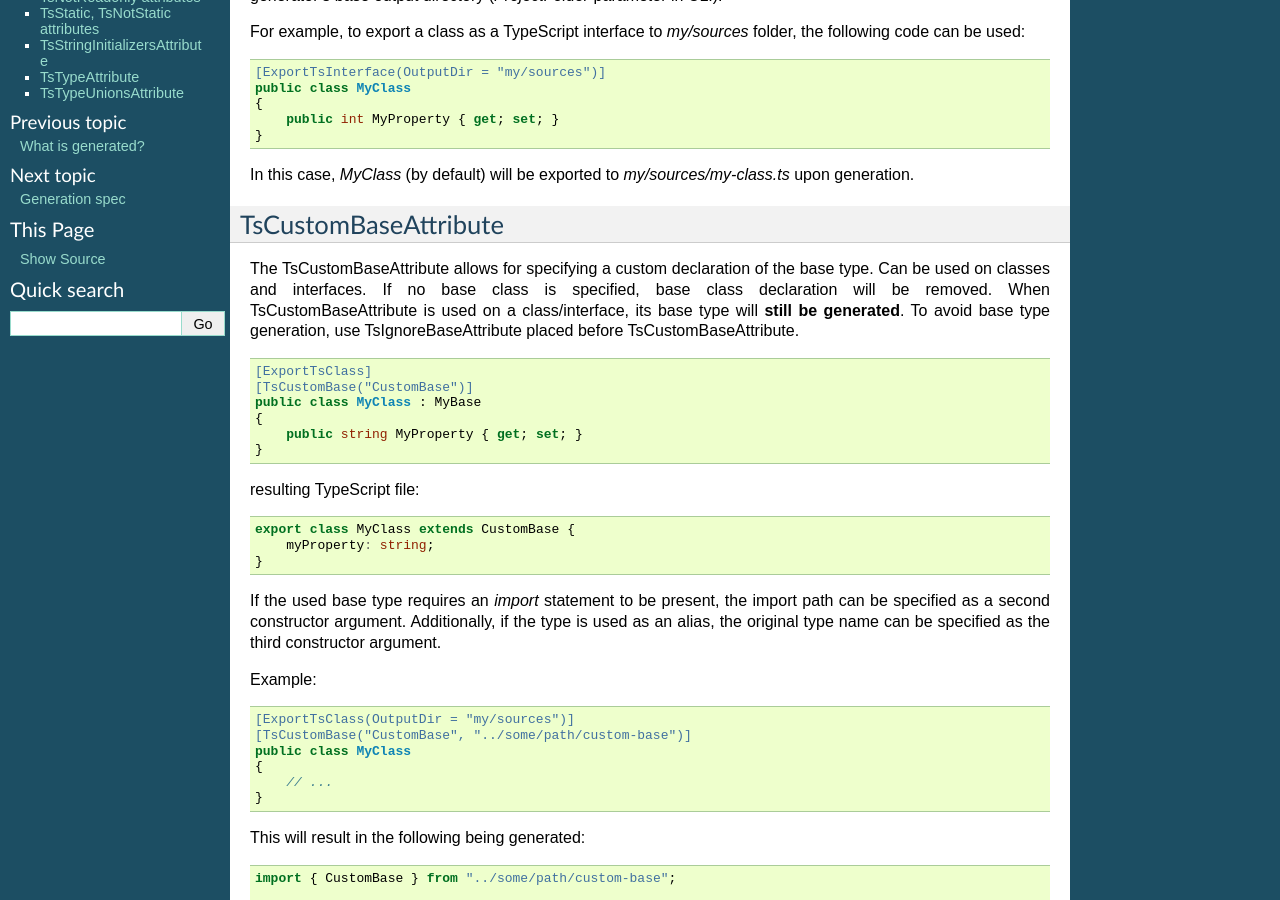
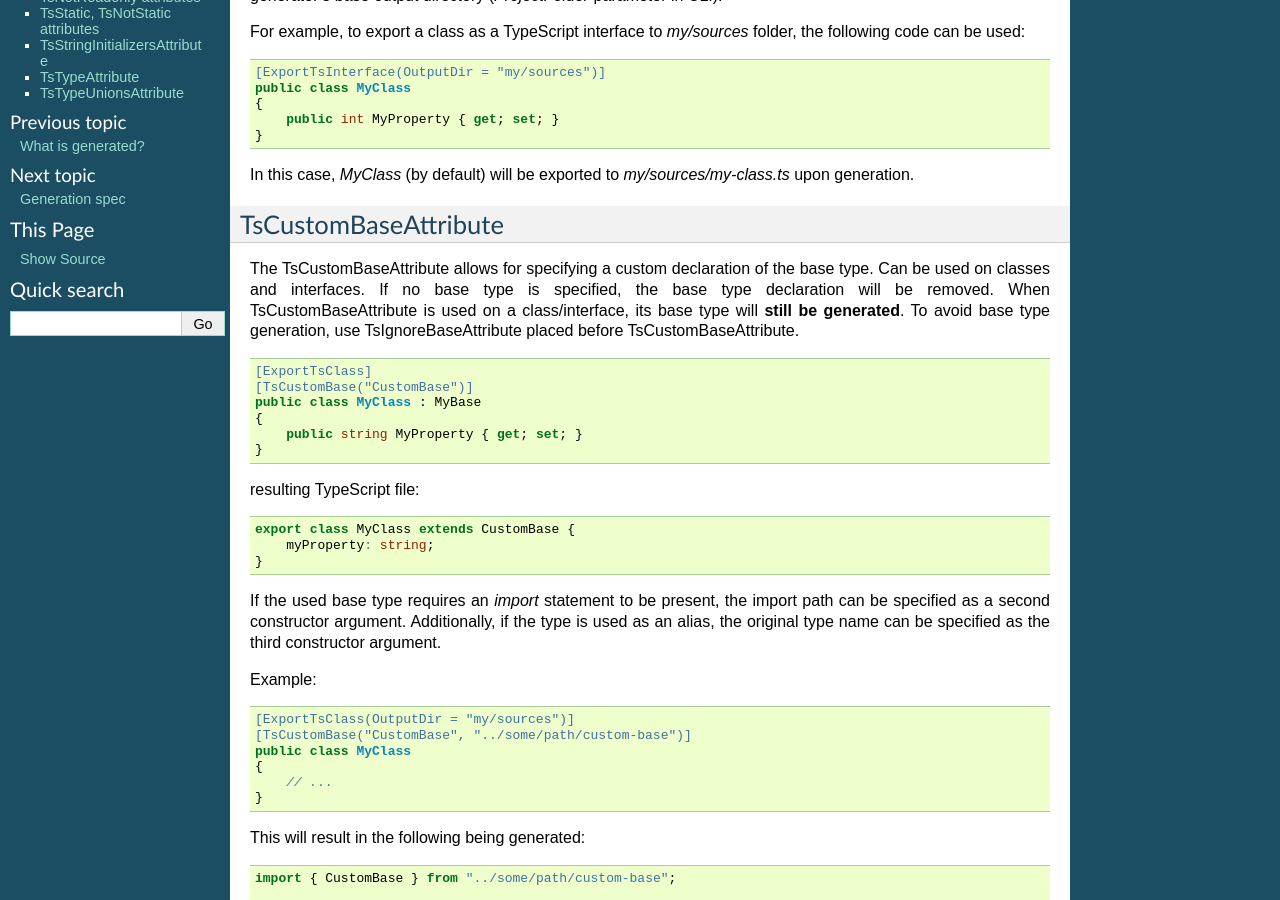
Before and after one commit to jburzynski/TypeGenDocs, a Sphinx documentation site: the page built from source/attributes.rst, in a window 1280 px wide and 900 px high, scrolled down 341 px. Built offline with Sphinx 7.4.7, drawn with Linux system fonts in a browser that asks for light colours.

Commit message:
minor errors: "class" -> "type"

```diff
--- a/source/attributes.rst
+++ b/source/attributes.rst
@@ -28,7 +28,7 @@
 TsCustomBaseAttribute
 =====================
 
-The TsCustomBaseAttribute allows for specifying a custom declaration of the base type. Can be used on classes and interfaces. If no base class is specified, base class declaration will be removed. When TsCustomBaseAttribute is used on a class/interface, its base type will **still be generated**. To avoid base type generation, use TsIgnoreBaseAttribute placed before TsCustomBaseAttribute.
+The TsCustomBaseAttribute allows for specifying a custom declaration of the base type. Can be used on classes and interfaces. If no base type is specified, the base type declaration will be removed. When TsCustomBaseAttribute is used on a class/interface, its base type will **still be generated**. To avoid base type generation, use TsIgnoreBaseAttribute placed before TsCustomBaseAttribute.
 
 .. code-block:: csharp
 
```
